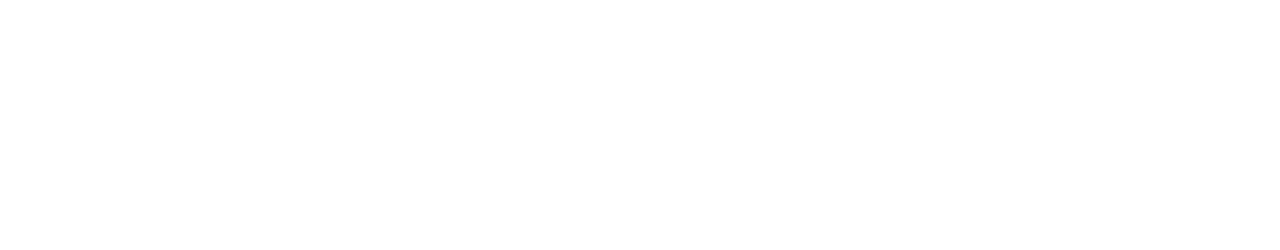
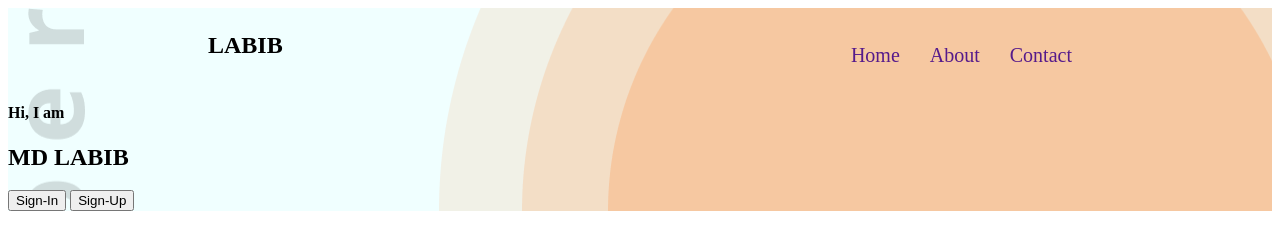
Before and after one commit to labib022/sh-task-1, a plain HTML site: page index.html in a window 1280 px wide. Drawn offline with Linux system fonts and the light colour scheme.

Commit message:
updated file

```diff
--- a/index.html
+++ b/index.html
@@ -5,6 +5,38 @@
     <meta name="viewport" content="width=device-width, initial-scale=1.0" />
     <title>Sholayman's Task</title>
     <link rel="stylesheet" href="style.css" />
+    <link rel="preconnect" href="https://fonts.googleapis.com" />
+    <link rel="preconnect" href="https://fonts.gstatic.com" crossorigin />
+    <link
+      href="https://fonts.googleapis.com/css2?family=Open+Sans:ital,wght@0,300..800;1,300..800&family=PT+Sans:ital,wght@0,400;0,700;1,400;1,700&display=swap"
+      rel="stylesheet"
+    />
   </head>
-  <body></body>
+  <body open-sans-new>
+    <header class="header">
+      <nav>
+        <div class="nav-title">
+          <h2>LABIB</h2>
+        </div>
+
+        <ul>
+          <li><a href="">Home</a></li>
+          <li><a href="">About</a></li>
+          <li><a href="">Contact</a></li>
+        </ul>
+      </nav>
+
+      <div class="banner">
+        <div class="banner-content">
+          <h4 class="banner-greetings">Hi, I am</h4>
+          <h2 class="banner-title">MD LABIB</h2>
+
+
+          <button class="btn-primary">Sign-In</button>
+          <button class="btn-primary">Sign-Up</button>
+        </div>
+
+
+    </header>
+  </body>
 </html>
--- a/style.css
+++ b/style.css
@@ -0,0 +1,39 @@
+/* open sans link */
+
+
+.open-sans-new{
+    font-family: "Open Sans", sans-serif;
+    font-optical-sizing: auto;
+    font-style: normal;
+    font-variation-settings:
+      "wdth" 100;
+  }
+
+  .header{
+    background-image: url(images/developer.png), url(images/header_bg.png);
+    background-repeat: no-repeat;
+    background-position: top left, bottom right;
+    background-color: azure;
+
+
+  }
+  nav{
+    display: flex;
+    align-items: center;
+    justify-content: space-between;
+    margin: 0 200px;
+}
+
+  nav ul{
+    display: flex;
+    gap: 30px;
+  }
+
+nav ul li{
+    list-style: none;
+    margin-top: 20px;
+}
+nav li a{
+    text-decoration: none;
+    font-size: 20px;
+}
```
Also changed, not shown: images/developer.png (added), images/header_bg.png (added).
